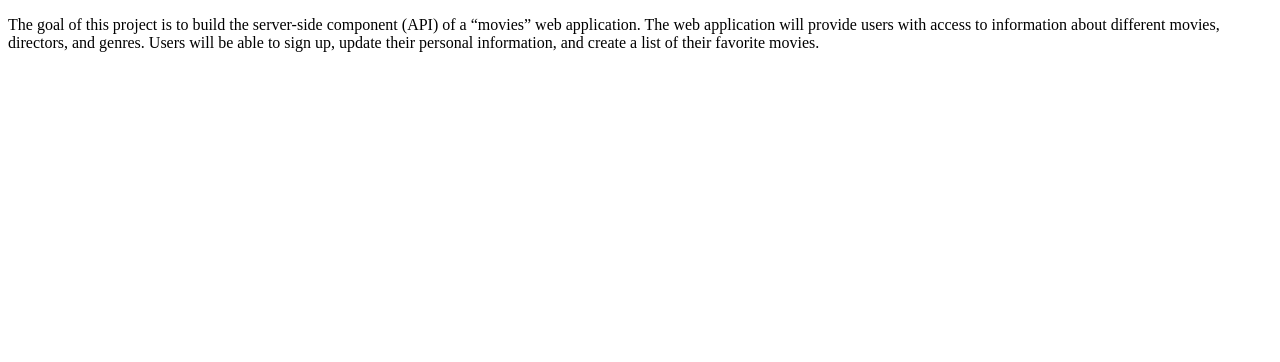
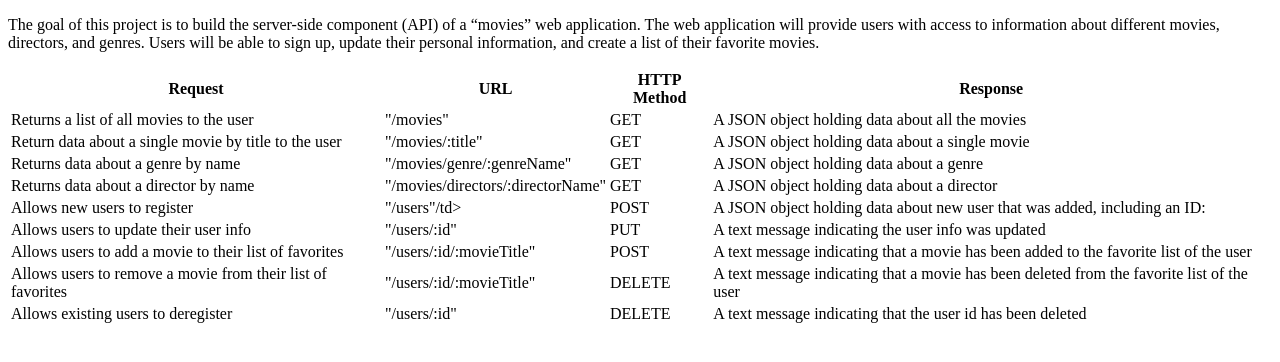
Before and after one commit to senorindependiente/movie_api, a website: page Express/public/documentation.html in a window 1280 px wide. Drawn offline with Linux system fonts and the light colour scheme.

Commit message:
Added documentation  about requests, endpoints, methods and responses

```diff
--- a/Express/public/documentation.html
+++ b/Express/public/documentation.html
@@ -1,16 +1,91 @@
 <!DOCTYPE html>
 <html lang="en">
-<head>
-    <meta charset="UTF-8">
-    <meta http-equiv="X-UA-Compatible" content="IE=edge">
-    <meta name="viewport" content="width=device-width, initial-scale=1.0">
+  <head>
+    <meta charset="UTF-8" />
+    <meta http-equiv="X-UA-Compatible" content="IE=edge" />
+    <meta name="viewport" content="width=device-width, initial-scale=1.0" />
     <title>Movie App</title>
-</head>
-<body>
-<p>The goal of this project is to build the server-side component (API) of a “movies” web application. The web
-    application will provide users with access to information about different
-    movies, directors, and genres. Users will be able to sign up, update their
-    personal information, and create a list of their favorite movies.</p>
+  </head>
+  <body>
+    <p>
+      The goal of this project is to build the server-side component (API) of a
+      “movies” web application. The web application will provide users with
+      access to information about different movies, directors, and genres. Users
+      will be able to sign up, update their personal information, and create a
+      list of their favorite movies.
+    </p>
 
-</body>
+    <table>
+        <tr>
+          <th>Request</th>
+          <th>URL</th>
+          <th>HTTP Method</th>
+          <th>Response</th>
+        </tr>
+        <tr>
+          <td>Returns a list of all movies to the user</td>
+          <td>"/movies"</td>
+          <td>GET</td>
+          <td>A JSON object holding data
+            about all the movies</td>
+        </tr>
+        <tr>
+          <td>Return data about a single movie by title to the user</td>
+          <td>"/movies/:title"</td>
+          <td>GET</td>
+          <td>A JSON object holding data
+            about a single movie</td>
+        </tr>
+        <tr>
+          <td>Returns data about a genre by name</td>
+          <td>"/movies/genre/:genreName"</td>
+          <td>GET</td>
+          <td>A JSON object holding data
+            about a genre</td>
+        </tr>
+        <tr>
+          <td>Returns data about a director by name</td>
+          <td>"/movies/directors/:directorName"</td>
+          <td>GET</td>
+          <td>A JSON object holding data
+            about a director</td>
+        </tr>
+        <tr>
+            <td>Allows new users to register </td>
+            <td>"/users"/td>
+            <td>POST</td>
+            <td>A JSON object holding data
+                about new user that was
+                added, including an ID:</td>
+          </tr>
+        <tr>
+          <td>Allows users to update their user info </td>
+          <td>"/users/:id"</td>
+          <td>PUT</td>
+          <td>A text message indicating
+            the user info was updated</td>
+        </tr>
+        <tr>
+          <td>Allows users to add a movie to their list of favorites</td>
+          <td>"/users/:id/:movieTitle"</td>
+          <td>POST</td>
+          <td>A text message indicating
+            that a movie has been added to the favorite list of the user</td>
+        </tr>
+        <tr>
+            <td>Allows users to remove a movie from their list of favorites</td>
+            <td>"/users/:id/:movieTitle"</td>
+            <td>DELETE</td>
+            <td>A text message indicating
+                that a movie has been deleted from the favorite list of the user</td>
+          </tr>
+          <tr>
+            <td>Allows existing users to deregister</td>
+            <td>"/users/:id"</td>
+            <td>DELETE</td>
+            <td>A text message indicating
+                that the user id has been deleted</td>
+          </tr>
+      </table>
+  </body>
 </html>
```
